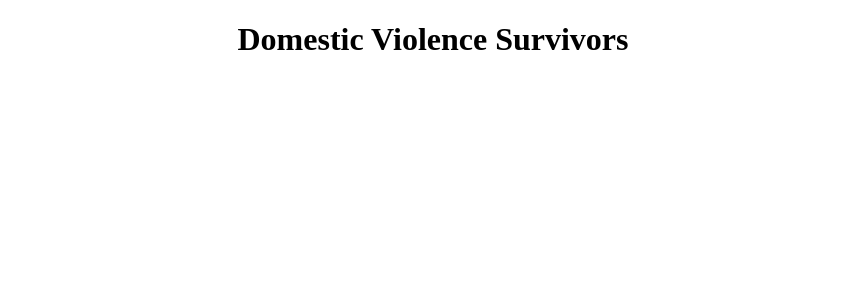
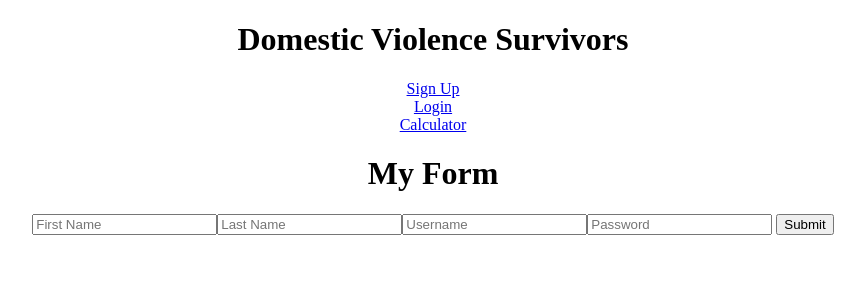
Before and after one commit to domestic-violence-survivors3/front-end, a React (Create React App) app in the folder client/: page /signup in a window 1280 px wide. Shown: the top 300 px of the page, without its empty margins (207-1072 px from the left). Built offline with nearby package versions, Linux system fonts and the light colour scheme.

Commit message:
Login and SignUp pages started, Private Route started

```diff
--- a/client/package.json
+++ b/client/package.json
@@ -10,6 +10,7 @@
     "formik": "^2.1.3",
     "react": "^16.12.0",
     "react-dom": "^16.12.0",
+    "react-router-dom": "^5.1.2",
     "react-scripts": "3.3.1",
     "redux": "^4.0.5",
     "redux-logger": "^3.0.6",
--- a/client/src/components/App.jsx
+++ b/client/src/components/App.jsx
@@ -1,11 +1,33 @@
-import React from 'react';
+import React from "react";
+import { Route, Switch, Link } from "react-router-dom";
 
-import '../css/App.css';
+import "../css/App.css";
+import PrivateRoute from "./PrivateRoute"
+import SignUp from "./SignUp";
+import Login from "./Login";
+import Calculator from "./Calculator";
 
-function App() {
+const App = () => {
   return (
     <div className="App">
       <h1>Domestic Violence Survivors</h1>
+
+      <div>
+        <Link to="/signup">Sign Up</Link>
+      </div>
+      <div>
+        <Link to="/login">Login</Link>
+      </div>
+      <div>
+        <Link to="/calculator">Calculator</Link>
+      </div>
+
+      <Switch>
+        <PrivateRoute path="/calculator" component={Calculator} />
+        <Route path="/signup" component={SignUp} />
+        <Route path="/login" component={Login} />
+        <Route component={Login} />
+      </Switch>
     </div>
   );
 }
--- /dev/null
+++ b/client/src/components/Calculator.jsx
@@ -0,0 +1,11 @@
+import React from "react";
+
+const Calculator = () => {
+  return(
+    <div>
+      <h1>Calculator</h1>
+    </div>
+  )
+}
+
+export default Calculator;
--- /dev/null
+++ b/client/src/components/Login.jsx
@@ -0,0 +1,73 @@
+import React, { useState } from "react";
+import { Form, Field, Formik, ErrorMessage } from "formik";
+import * as Yup from "yup";
+import axios from "axios";
+import { useHistory } from "react-router-dom";
+
+const Login = ({ values, errors, touched, status }) => {
+  const [message, setMessage] = useState([]);
+
+  const { push } = useHistory();
+
+  //Submits ----
+
+  const handleSubmit = (values, { setStatus, resetForm }) => {
+    axios.post(`http://localhost:5000/api/login`, values)
+
+      .then(res => {
+        setMessage([...message, values]);
+        setStatus(res.data);
+        resetForm();
+        console.log(res, `success`);
+        localStorage.setItem("token", res.data.payload);
+        push("/calculator");
+      })
+      .catch(err => console.log(err))
+      .finally();
+  };
+
+  // Checking Validations !! ----
+  const SignupSchema = () =>
+    Yup.object().shape({
+      username: Yup.string().min(3, `Name Too Short!`),
+
+      password: Yup.string().required(`Password required`)
+    });
+
+  // REturn STARTS HERE  - -------------
+  return (
+    <div>
+      <h1>My Form</h1>
+      <Formik
+        initialValues={{ username: ``, password: `` }}
+        validationSchema={SignupSchema}
+        onSubmit={handleSubmit}>
+        {({ values }) => {
+          return (
+            <Form className='formbody'>
+              <Field
+                className='formFields'
+                name='username'
+                type='text'
+                placeholder='name'
+              />
+              {console.log(values, "values")}
+              <ErrorMessage name='name' component='div' className='red' />
+              <Field
+                className='formFields'
+                name='password'
+                type='password'
+                placeholder='Password'
+              />
+              <ErrorMessage name='password' component='div' className='red' />
+              &nbsp;
+              <input type='submit' />
+            </Form>
+          );
+        }}
+      </Formik>
+    </div>
+  );
+};
+
+export default Login;
--- /dev/null
+++ b/client/src/components/PrivateRoute.jsx
@@ -0,0 +1,15 @@
+import React from "react";
+import { Redirect, Route } from "react-router-dom";
+
+const PrivateRoute = ({ component: Component, ...rest }) => {
+  return (
+    <Route
+      {...rest}
+      render={() =>
+        localStorage.getItem("token") ? <Component /> : <Redirect to='/login' />
+      }
+    />
+  );
+};
+
+export default PrivateRoute;
--- /dev/null
+++ b/client/src/components/SignUp.jsx
@@ -0,0 +1,85 @@
+import React, { useState } from "react";
+import { Form, Field, Formik, ErrorMessage } from "formik";
+import * as Yup from "yup";
+import axios from "axios";
+import { useHistory } from "react-router-dom";
+
+const SignUp = ({ values, errors, touched, status }) => {
+  const [message, setMessage] = useState([]);
+
+  const { push } = useHistory();
+
+  //Submits ----
+
+  const handleSubmit = (values, { setStatus, resetForm }) => {
+    axios.post(`http://localhost:5000/api/signup`, values)
+
+      .then(res => {
+        setMessage([...message, values]);
+        setStatus(res.data);
+        resetForm();
+        console.log(res, `success`);
+        localStorage.setItem("token", res.data.payload);
+        push("/calculator");
+      })
+      .catch(err => console.log(err))
+      .finally();
+  };
+
+  // Checking Validations !! ----
+  const SignupSchema = () =>
+    Yup.object().shape({
+      username: Yup.string().min(3, `Name Too Short!`),
+
+      password: Yup.string().required(`Password required`)
+    });
+
+  // REturn STARTS HERE  - -------------
+  return (
+    <div>
+      <h1>My Form</h1>
+      <Formik
+        initialValues={{ username: ``, password: `` }}
+        validationSchema={SignupSchema}
+        onSubmit={handleSubmit}>
+        {({ values }) => {
+          return (
+            <Form className='formbody'>
+              <Field
+                className='formFields'
+                name='first name'
+                type='text'
+                placeholder='First Name'
+              />
+              <Field
+                className='formFields'
+                name='last name'
+                type='text'
+                placeholder='Last Name'
+              />
+              <Field
+                className='formFields'
+                name='username'
+                type='text'
+                placeholder='Username'
+              />
+              {console.log(values, "values")}
+              <ErrorMessage name='name' component='div' className='red' />
+              <Field
+                className='formFields'
+                name='password'
+                type='password'
+                placeholder='Password'
+              />
+              <ErrorMessage name='password' component='div' className='red' />
+              &nbsp;
+              <input type='submit' />
+            </Form>
+          );
+        }}
+      </Formik>
+    </div>
+  );
+};
+
+export default SignUp;
--- a/client/src/index.jsx
+++ b/client/src/index.jsx
@@ -1,5 +1,11 @@
 import React from 'react';
 import ReactDOM from 'react-dom';
 import App from './components/App';
+import { BrowserRouter } from 'react-router-dom';
 
-ReactDOM.render(<App />, document.getElementById('root'));
+ReactDOM.render(
+  <BrowserRouter>
+    <App />
+  </BrowserRouter>,
+  document.getElementById('root')
+);
```
Also changed, not shown: client/src/utils/axiosWithAuth.js (added, +10 -0 lines), 2 other files (tests, documents, lock files or other folders).
